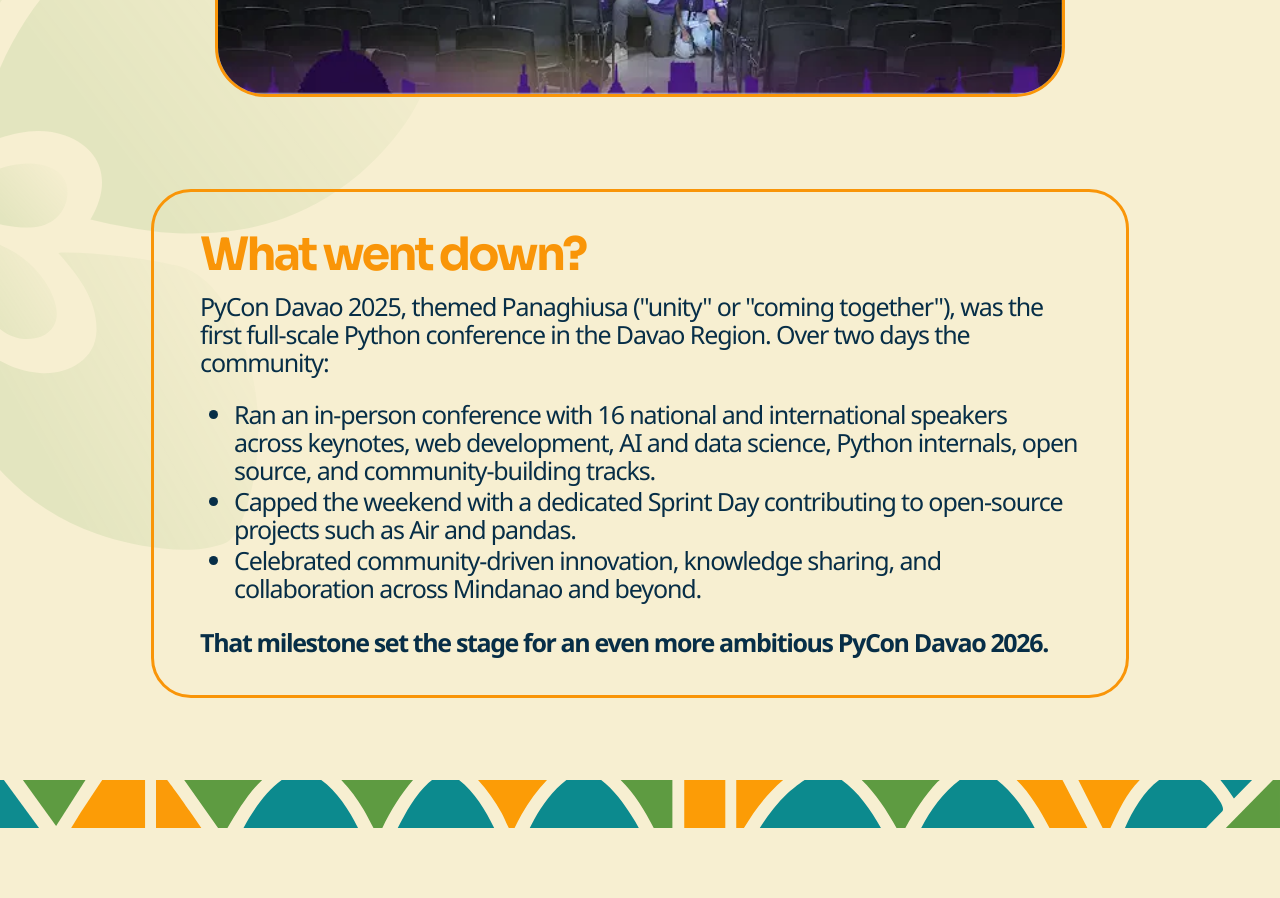
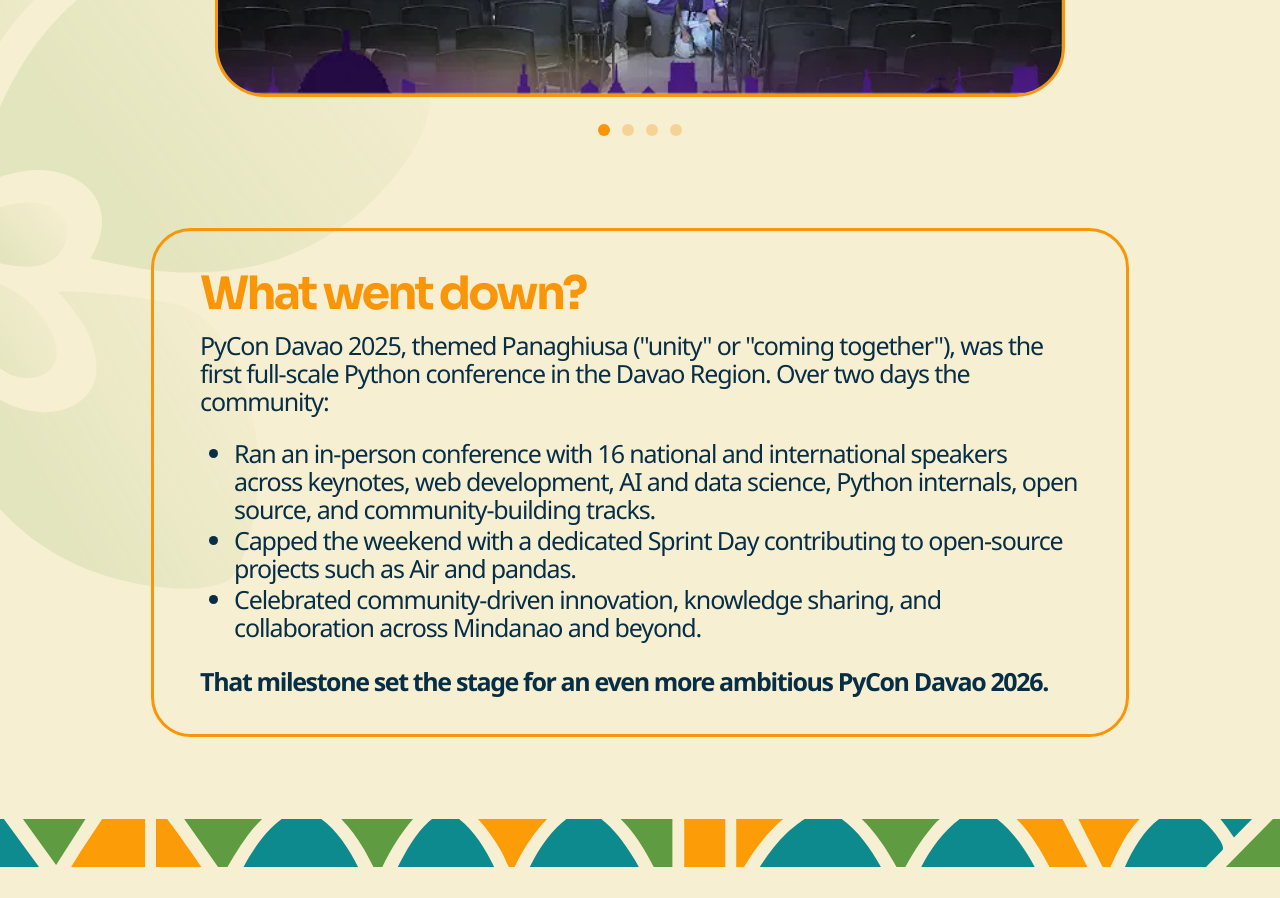
Before and after one commit to DurianPy-Davao-Python-User-Group/pycon-davao-2026-website, a Next.js app: page / in a window 1280 px wide. Shown: the part 2320-3218 px from the top of the page. Built offline with nearby package versions, Linux system fonts and the light colour scheme.

Commit message:
feat(pycon-2025-highlights): update button classes
Co-authored-by: Ricky Rodrigo <rickyrodrigo.ph@gmail.com>

```diff
--- a/src/components/PyCon2025Highlights.tsx
+++ b/src/components/PyCon2025Highlights.tsx
@@ -161,7 +161,7 @@
               type="button"
               aria-label="Previous 2025 highlight"
               onClick={() => cycleIndex(-1)}
-              className="absolute top-1/2 left-[2px] z-20 flex h-[121px] w-[58px] -translate-y-1/2 items-center justify-center border-0 bg-transparent p-0 outline-none"
+              className="cursor-pointer absolute top-1/2 left-[2px] z-20 flex h-[121px] w-[58px] -translate-y-1/2 items-center justify-center border-0 bg-transparent p-0 outline-none"
             >
               <ArrowGlyph direction="left" />
             </button>
@@ -205,7 +205,7 @@
               type="button"
               aria-label="Next 2025 highlight"
               onClick={() => cycleIndex(1)}
-              className="absolute top-1/2 right-[2px] z-20 flex h-[121px] w-[58px] -translate-y-1/2 items-center justify-center border-0 bg-transparent p-0 outline-none"
+              className="cursor-pointer absolute top-1/2 right-[2px] z-20 flex h-[121px] w-[58px] -translate-y-1/2 items-center justify-center border-0 bg-transparent p-0 outline-none"
             >
               <ArrowGlyph direction="right" />
             </button>
@@ -246,8 +246,9 @@
                 </div>
               ))}
             </div>
+          </div>
 
-            <div className="mt-[27px] flex items-center justify-center gap-[12px]">
+          <div className="mt-[27px] flex items-center justify-center gap-3">
             {highlights.map((highlight, index) => {
               const isActive = index === activeIndex;
 
@@ -259,13 +260,12 @@
                   aria-current={isActive ? 'true' : undefined}
                   onClick={() => setActiveIndex(index)}
                   className={[
-                      'h-[12px] w-[12px] rounded-full border-0 p-0',
+                    'size-3 rounded-full border-0 p-0 cursor-pointer',
                     isActive ? 'bg-[#F99508]' : 'bg-[#f6d394]',
                   ].join(' ')}
                 />
               );
             })}
-            </div>
           </div>
         </div>
       </div>
```
Also changed, not shown: 1 other file (tests, documents, lock files or other folders). Lines whose indentation alone changed are shown as unchanged.
